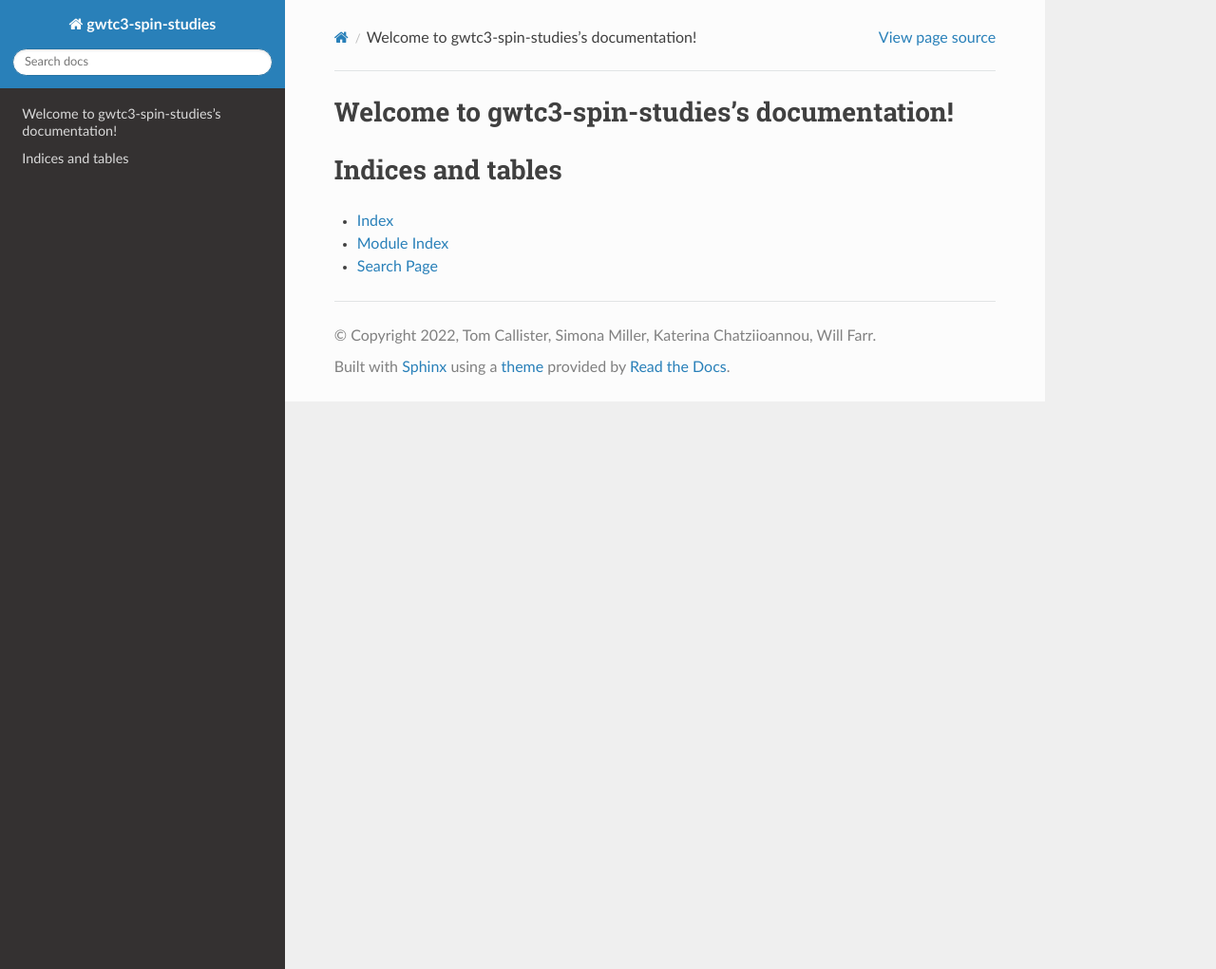
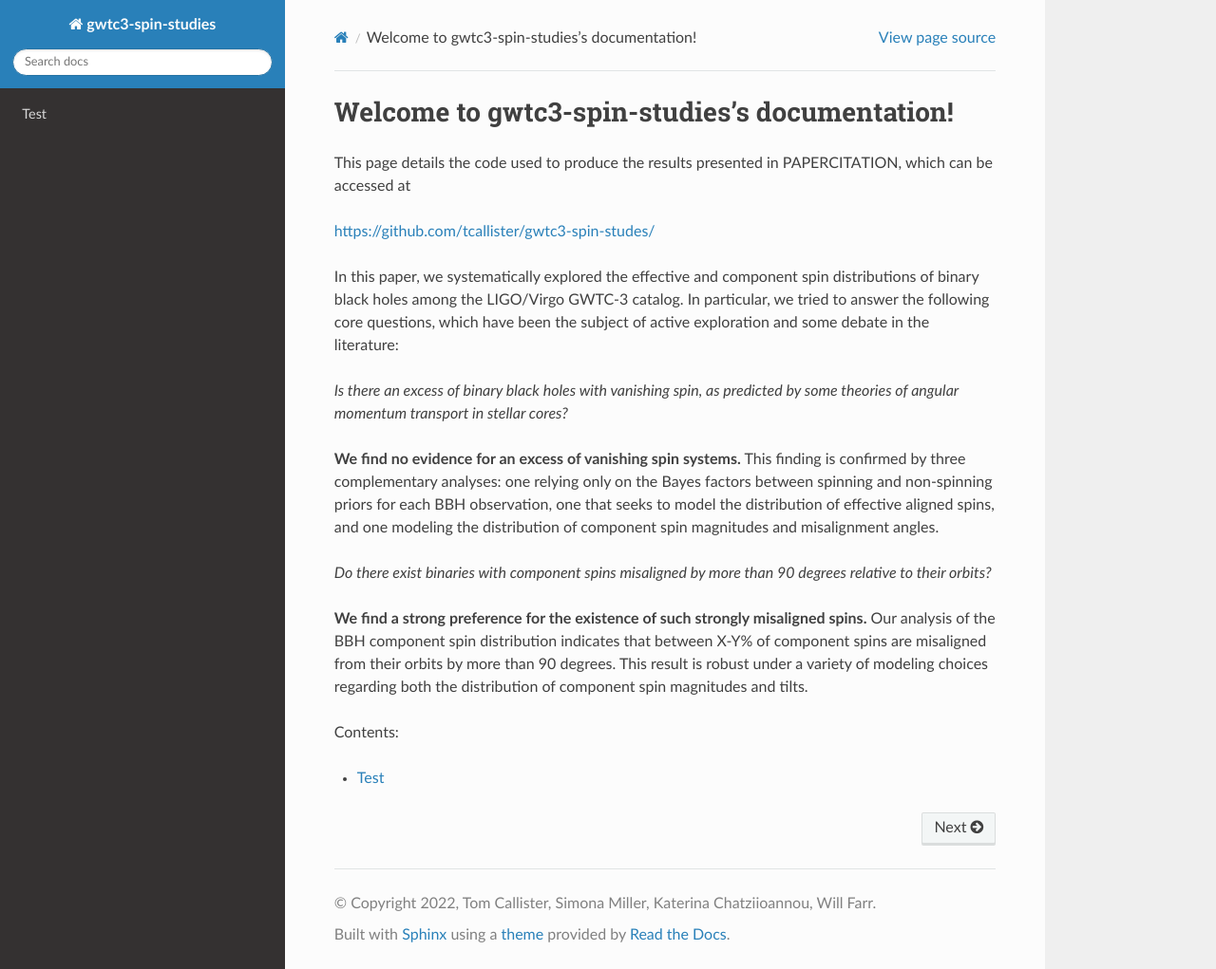
Before and after one commit to tcallister/gwtc3-spin-studies, a Sphinx documentation site: the page built from docs/index.rst, in a window 1280 px wide and 1021 px high. Shown: the whole window at 95% size. Built offline with Sphinx 7.4.7 and the Read the Docs theme 2.0.0, drawn with Linux system fonts in a browser that asks for light colours.

Commit message:
Updating doc main page

```diff
--- a/docs/index.rst
+++ b/docs/index.rst
@@ -6,15 +6,29 @@
 Welcome to gwtc3-spin-studies's documentation!
 ==============================================
 
+This page details the code used to produce the results presented in PAPERCITATION, which can be accessed at
+
+https://github.com/tcallister/gwtc3-spin-studes/
+
+In this paper, we systematically explored the effective and component spin distributions of binary black holes among the LIGO/Virgo GWTC-3 catalog.
+In particular, we tried to answer the following core questions, which have been the subject of active exploration and some debate in the literature:
+
+*Is there an excess of binary black holes with vanishing spin, as predicted by some theories of angular momentum transport in stellar cores?*
+
+**We find no evidence for an excess of vanishing spin systems.**
+This finding is confirmed by three complementary analyses: one relying only on the Bayes factors between spinning and non-spinning priors for each BBH observation,
+one that seeks to model the distribution of effective aligned spins,
+and one modeling the distribution of component spin magnitudes and misalignment angles.
+
+*Do there exist binaries with component spins misaligned by more than 90 degrees relative to their orbits?*
+
+**We find a strong preference for the existence of such strongly misaligned spins.**
+Our analysis of the BBH component spin distribution indicates that between X-Y% of component spins are misaligned from their orbits by more than 90 degrees.
+This result is robust under a variety of modeling choices regarding both the distribution of component spin magnitudes and tilts.
+
+Contents:
+
 .. toctree::
-   :maxdepth: 2
-   :caption: Contents:
+    :maxdepth: 1
 
-
-
-Indices and tables
-==================
-
-* :ref:`genindex`
-* :ref:`modindex`
-* :ref:`search`
+    test
```
